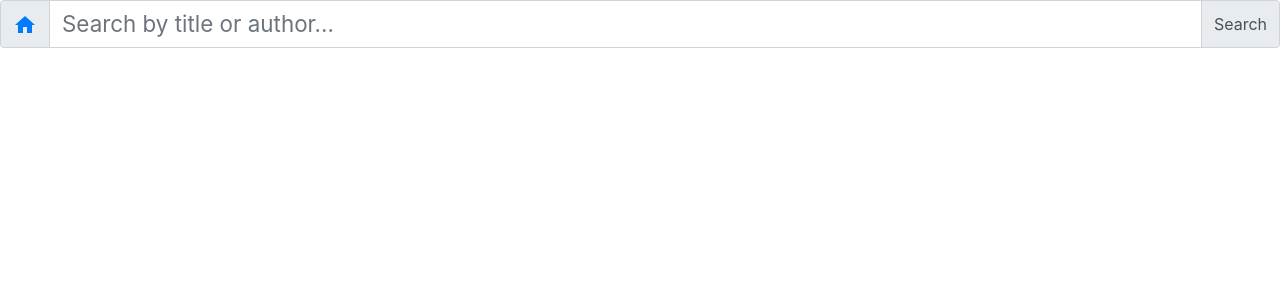
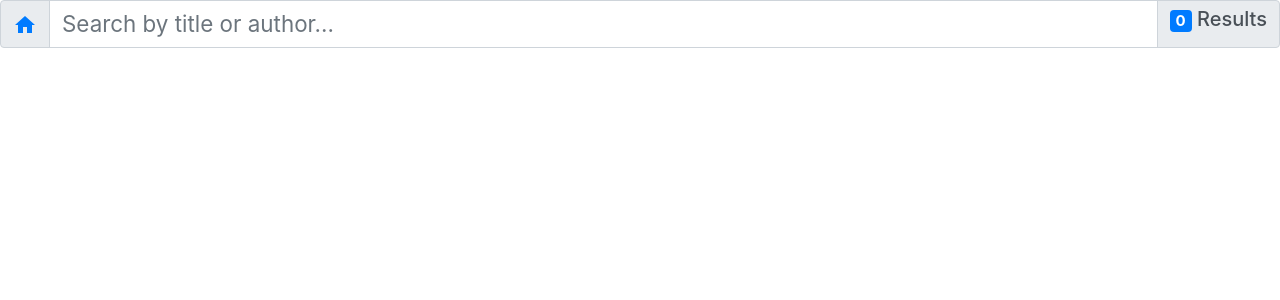
Before and after one commit to tfosque/MyReadsSubmission, a React (Create React App) app: page /search in a window 1280 px wide. Shown: the top 300 px of the page. Built offline with nearby package versions, Linux system fonts and the light colour scheme.

Commit message:
Minor upates to comments

```diff
--- a/src/components/Book/Book.js
+++ b/src/components/Book/Book.js
@@ -55,7 +55,6 @@ class Book extends Component {
     const shelf = e.target.value;
 
     if (shelf === 'currentlyReading') {
-      console.log(e.target.value);
       BooksAPI.update({ id: book.id }, shelf);
     } else if (shelf === 'wantToRead') {
       BooksAPI.update({ id: book.id }, shelf);
--- a/src/components/SearchBar/SearchBar.js
+++ b/src/components/SearchBar/SearchBar.js
@@ -2,7 +2,7 @@
 
 import React, { Component } from 'react';
 import { withRouter, Link } from 'react-router-dom';
-import { InputGroup, FormControl, Form, Alert } from 'react-bootstrap';
+import { InputGroup, FormControl, Form, Alert, Badge } from 'react-bootstrap';
 import { size, isEmpty } from 'lodash';
 import * as BooksAPI from '../../BooksAPI';
 import HomeIcon from '@material-ui/icons/Home';
@@ -14,8 +14,6 @@ class SearchBar extends Component {
   };
 
   handleTextChange = (e) => {
-    console.log('textChange', e.target.value.length);
-
     if (e.target.value.length <= 1) {
       return this.resetSearch();
     }
@@ -58,7 +56,6 @@ class SearchBar extends Component {
     }
 
     if (e.key === 'Delete' && !hasContent) {
-      console.log('Delete......');
       return false;
     }
     this.setState({ showAlert: size(this.props.searchResults) < 1 ? true : null })
@@ -142,11 +139,10 @@ class SearchBar extends Component {
               <InputGroup.Append>
                 <InputGroup.Text
                   id='basic-addon2'
-                  onClick={() => this.search(this.state.searchText)}
                   style={{ cursor: 'pointer' }}
                 >
-                  Search
-              </InputGroup.Text>
+                  <h5><Badge variant="primary">{size(this.props.searchResults)}</Badge>&nbsp;Results</h5>
+                </InputGroup.Text>
               </InputGroup.Append>
             </InputGroup>
           </Form.Group>
```
